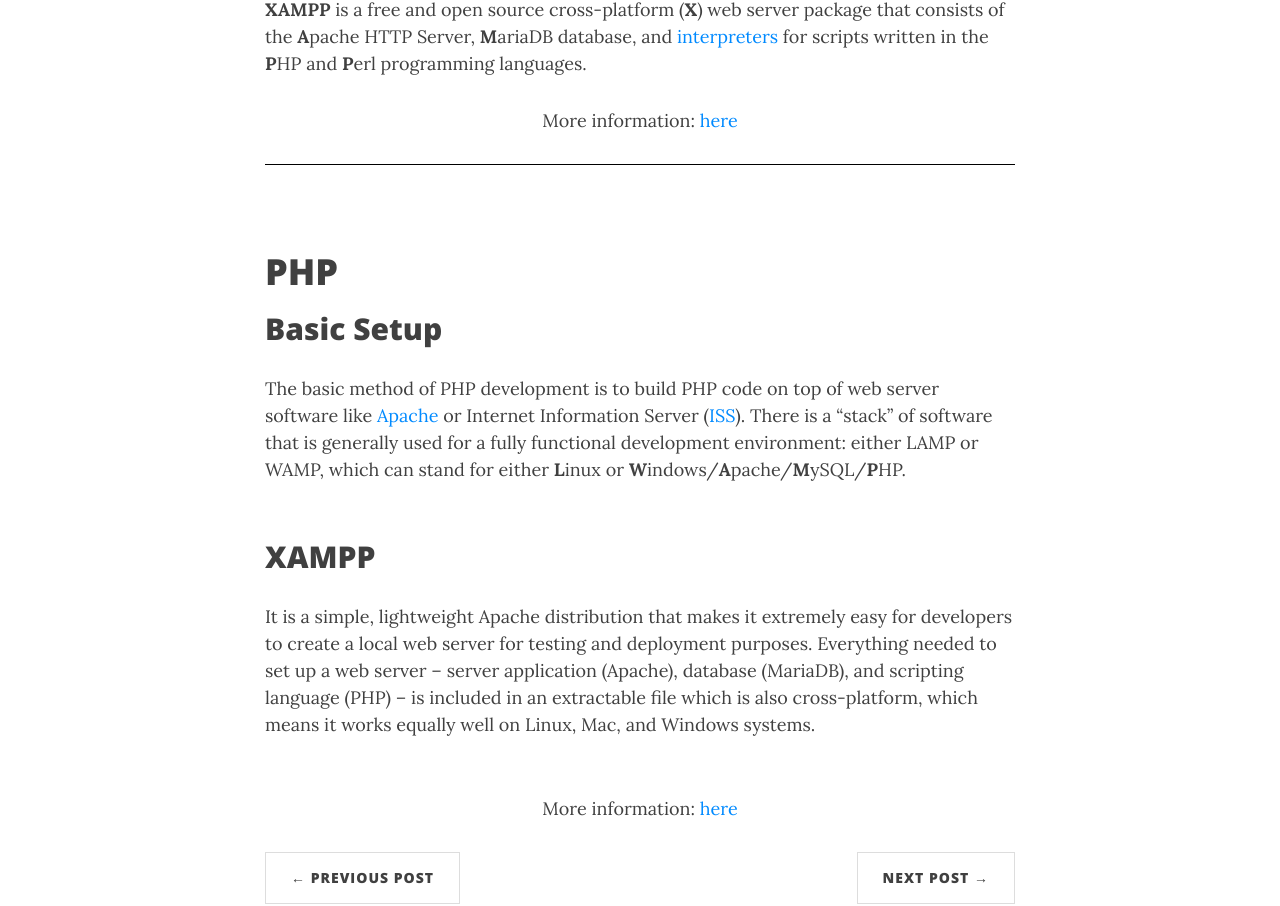
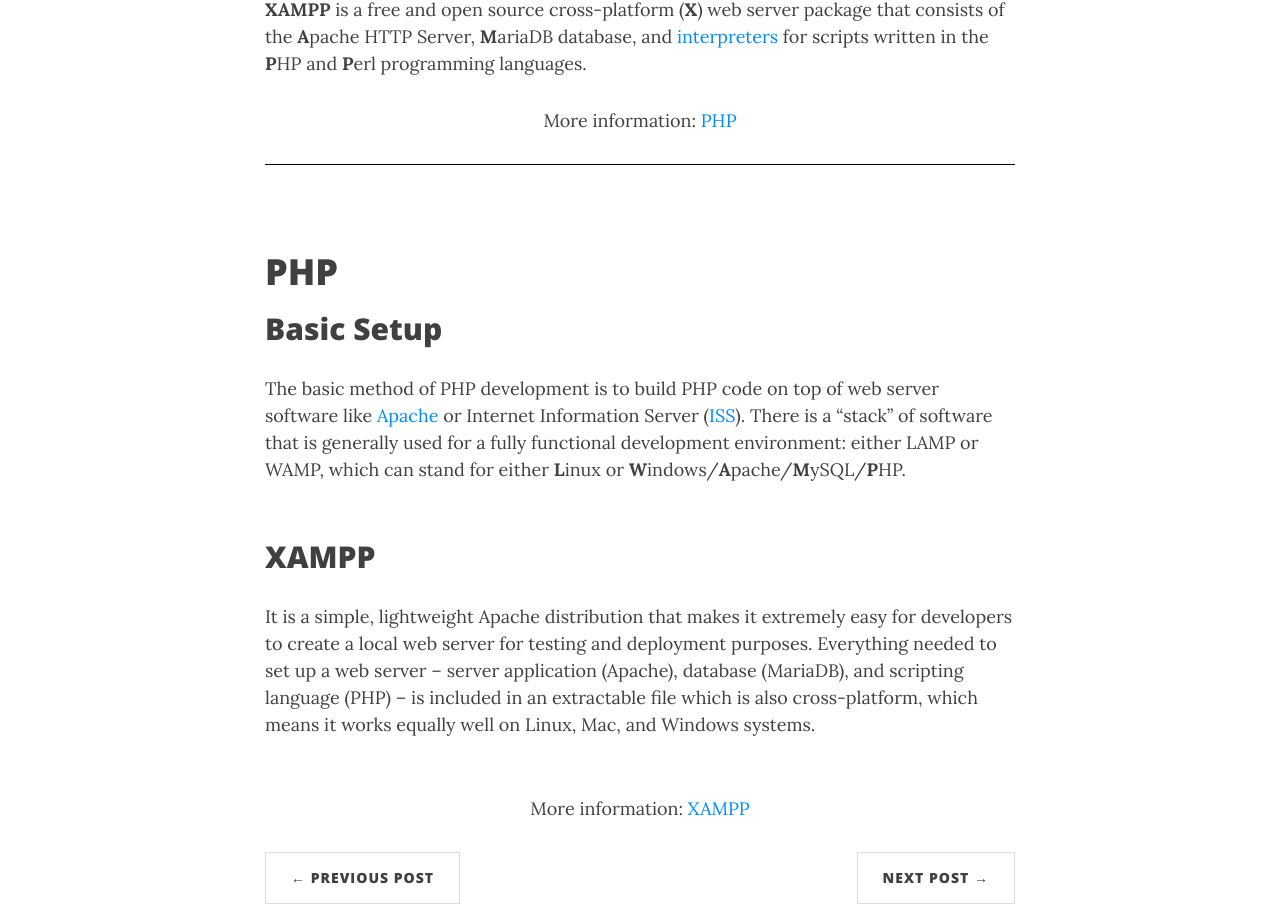
Before and after one commit to patevs/old_blog, a Jekyll site: the page built from _posts/2017-12-09-php.md, in a window 1280 px wide and 1400 px high. Shown: the part 486-1392 px from the top of the window. Built offline with Jekyll 4.4.1, drawn with Linux system fonts in a browser that asks for light colours; nearby versions of some CDN libraries.

Commit message:
added_ casting-php _post

```diff
--- a/_posts/2017-12-09-php.md
+++ b/_posts/2017-12-09-php.md
@@ -6,12 +6,12 @@ subtitle: Introduction and Setup
 
 <div style="border-bottom:1px solid black">
 <p>
-<strong>PHP</strong> (<strong>H</strong>ypertext <strong>P</strong>re<strong>p</strong>rocessor) is a server-side scripting language designed for <a href="https://en.wikipedia.org/wiki/Web_development">web development</a> but also used as a <a href="https://en.wikipedia.org/wiki/General-purpose_programming_language">general-purpose</a> programming language.
-The PHP language evolved without a written formal specification or standard until 2014, leaving the canonical PHP interpreter as a de facto standard. Since 2014 work has gone on to create a formal PHP <a href="https://www.itworld.com/article/2697195/enterprise-software/php-gets-a-formal-specification--at-last.html">specification</a>.<br>
+<strong>PHP</strong> (<strong>H</strong>ypertext <strong>P</strong>re<strong>p</strong>rocessor) is a server-side scripting language designed for <a target="_blank" href="https://en.wikipedia.org/wiki/Web_development">web development</a> but also used as a <a href="https://en.wikipedia.org/wiki/General-purpose_programming_language">general-purpose</a> programming language.
+The PHP language evolved without a written formal specification or standard until 2014, leaving the canonical PHP interpreter as a de facto standard. Since 2014 work has gone on to create a formal PHP <a target="_blank" href="https://www.itworld.com/article/2697195/enterprise-software/php-gets-a-formal-specification--at-last.html">specification</a>.<br>
 <br>
-<strong>XAMPP</strong> is a free and open source cross-platform (<strong>X</strong>) web server package that consists of the <strong>A</strong>pache HTTP Server, <strong>M</strong>ariaDB database, and <a href="https://en.wikipedia.org/wiki/Interpreter_(computing)">interpreters</a> for scripts written in the <strong>P</strong>HP and <strong>P</strong>erl programming languages.<br>
+<strong>XAMPP</strong> is a free and open source cross-platform (<strong>X</strong>) web server package that consists of the <strong>A</strong>pache HTTP Server, <strong>M</strong>ariaDB database, and <a target="_blank" href="https://en.wikipedia.org/wiki/Interpreter_(computing)">interpreters</a> for scripts written in the <strong>P</strong>HP and <strong>P</strong>erl programming languages.<br>
 </p>
-<p style="text-align:center"> More information: <a href="http://simplyadvanced.net/blog/cheat-sheet-for-windows-command-prompt/">here</a></p>
+<p style="text-align:center"> More information: <a href="https://en.wikipedia.org/wiki/PHP" target="_blank">PHP</a></p>
 </div>
 <br>
 
@@ -25,4 +25,4 @@ The basic method of PHP development is to build PHP code on top of web server so
 It is a simple, lightweight Apache distribution that makes it extremely easy for developers to create a local web server for testing and deployment purposes. Everything needed to set up a web server – server application (Apache), database (MariaDB), and scripting language (PHP) – is included in an extractable file which is also cross-platform, which means it works equally well on Linux, Mac, and Windows systems.<br>
 <br>
 
-<p style="text-align:center"> More information: <a target="_blank" href="https://www.codecademy.com/articles/command-line-commands">here</a></p>
+<p style="text-align:center"> More information: <a target="_blank" href="https://en.wikipedia.org/wiki/XAMPP">XAMPP</a></p>
```
Also changed, not shown: _posts/2017-12-11-php-casting.md (+10 -4 lines).
